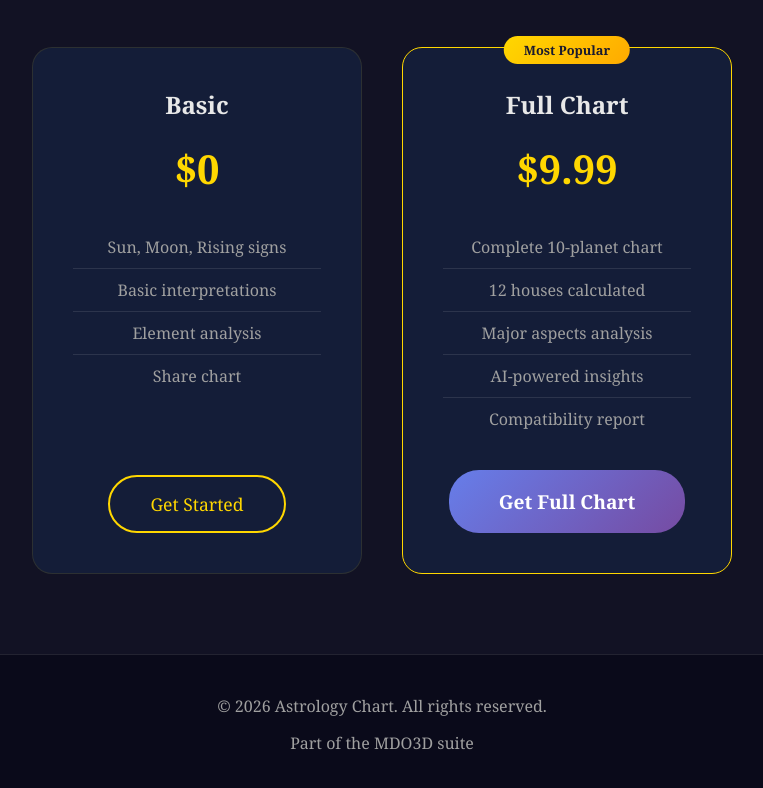
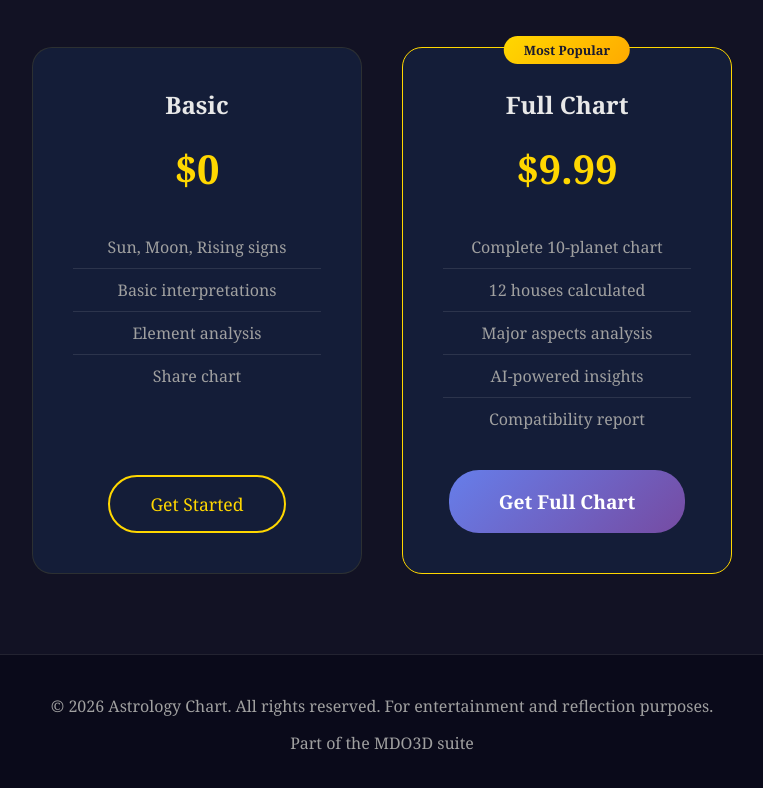
Before and after one commit to mdothree/astrology, a plain HTML site: page public/index.html in a window 1280 px wide. Shown: the part 2132-2920 px from the top of the page, without its empty margins (258-1021 px from the left). Drawn offline with Linux system fonts and the light colour scheme.

Commit message:
fix(copy): C7-010 DIVINATION-NO-ENTERTAINMENT-DISCLAIMER — footer adds "For entertainment and reflection purposes."
QW3 (cycle-8). Wording copied verbatim from the live oracle-cards footer (no new copy).

Co-Authored-By: Claude Opus 5.5 <noreply@anthropic.com>

```diff
--- a/public/index.html
+++ b/public/index.html
@@ -247,7 +247,7 @@
 
     <footer>
         <div class="container">
-            <p>&copy; 2026 Astrology Chart. All rights reserved.</p>
+            <p>&copy; 2026 Astrology Chart. All rights reserved. For entertainment and reflection purposes.</p>
             <div class="footer-links">
                 <a href="https://mdo3d.com">Part of the MDO3D suite</a>
             </div>
```
